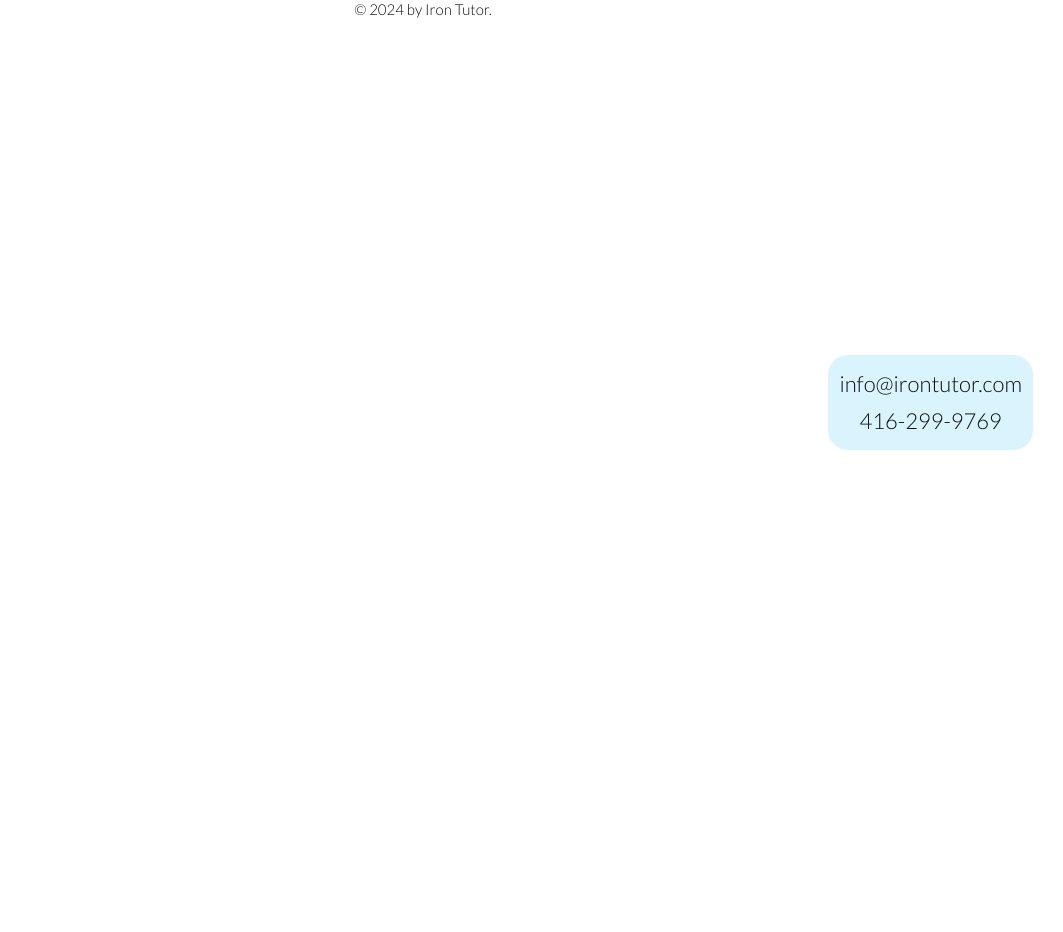
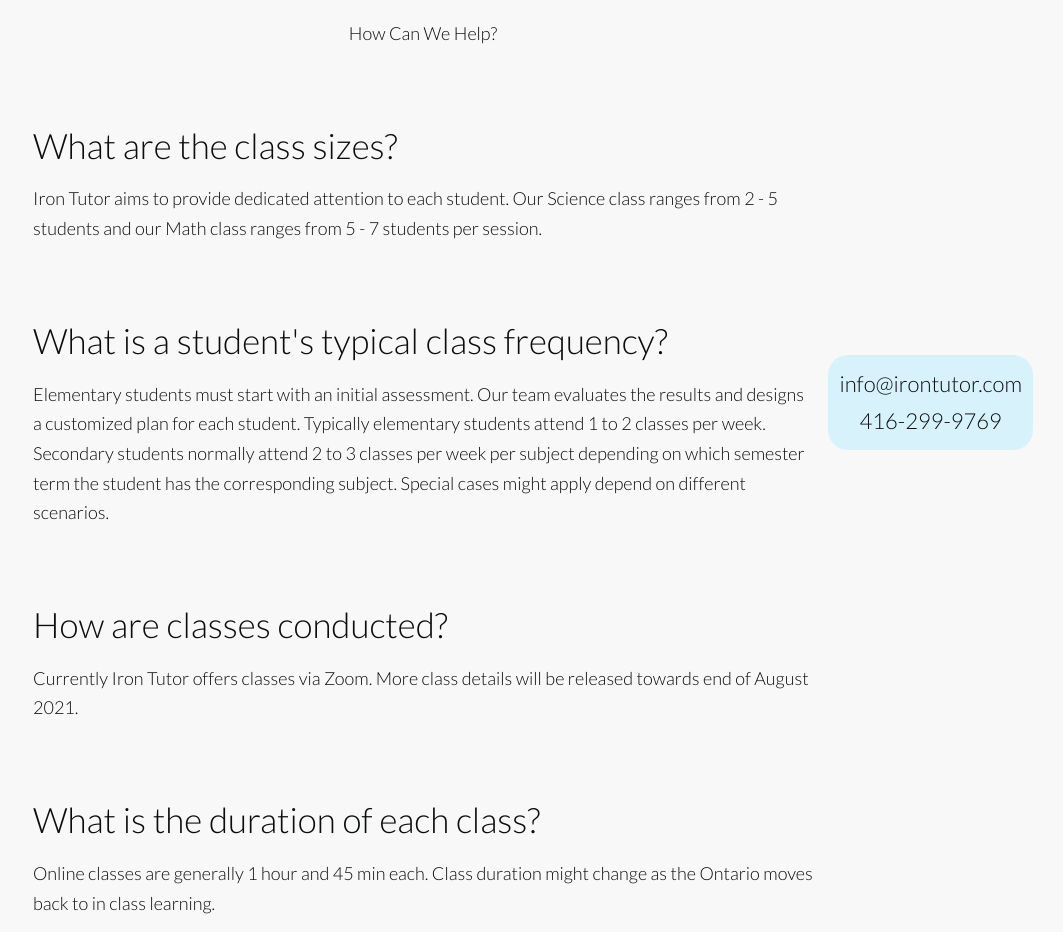
Before and after one commit to ceciaups/IronTutor, a React (Vite) app: page /faq in a window 1280 px wide. Shown: the part 320-1252 px from the top of the page, without its empty margins (217-1280 px from the left). Before the commit the page ends 800 px from the top, so only its background shows below. Built offline with nearby package versions, Linux system fonts and the light colour scheme.

Commit message:
Update faq page styles

```diff
--- a/src/App.css
+++ b/src/App.css
@@ -42,7 +42,7 @@
 }
 h1 {
   font-weight: 400;
-  font-size: var(--size-xxl);
+  font-size: 72px;
 }
 h2 {
   font-weight: 300;
@@ -50,6 +50,10 @@
   font-size: var(--size-xl);
 }
 h3 {
+  font-weight: 300;
+  font-size: 35px;
+}
+h4 {
   font-weight: 300;
   font-size: var(--size-l);
 }
@@ -63,7 +67,7 @@
   color: var(--gary090);
 }
 :root {
-  --size-xxl: 72px;
+  --size-xxl: 68px;
   --size-xl: 40px;
   --size-l: 28px;
   --size-m: 22px;
@@ -83,6 +87,7 @@
   --courses-height: 500px;
   --courses-width: 462px;
   --quotes-width: 472px;
+  --faq-width: 780px;
   --flex-gap: 10px;
   --gray000: #B7B7B7;
   --gray010: rgb(219, 219, 219, 0.2);
@@ -447,7 +452,27 @@
 }
 
 /* 7. FAQ STYLES */
-
+#sec-faq {
+  background-color: var(--gray010);
+  padding: var(--size-xxl);
+  display: flex;
+  flex-flow: column nowrap;
+  gap: var(--size-xxl);
+  align-items: center;
+  line-height: 1.65;
+}
+.faq {
+  display: flex;
+  flex-flow: column nowrap;
+  gap: var(--flex-gap);
+}
+.faq-question {
+  text-align: left;
+  width: var(--faq-width);
+}
+.faq p {
+  font-size: var(--size-xs);
+}
 
 /* 8. FOOTER STYLES */
 footer {
@@ -459,5 +484,4 @@
   line-height: 1.75;
 }
 
-
 /* 9. MEDIA QUERIES */
--- a/src/components/Courses.jsx
+++ b/src/components/Courses.jsx
@@ -4,7 +4,7 @@
       <h2>COURSES</h2>
       <div className="courses">
         <div className="courses-info">
-          <h3>Mathematics</h3>
+          <h4>Mathematics</h4>
           <p>Iron Tutor has two streams for Mathematics. For Grade 2 to Grade 8 students, we offer continuous practice materials on arithmetic skills to prepare solid foundations.  For high school students, we offer simplified but efficient studying methods as well as tests/exams preparation to maximize report card results.</p>
         </div>
         <img src="public/math.jpg"/>
@@ -12,13 +12,13 @@
       <div className="courses">
         <img src="public/chem.jpg"/>
         <div className="courses-info" id="courses-info-2">
-          <h3>Science</h3>
+          <h4>Science</h4>
           <p>With STEM (Science, Technology, Engineering, Mathematics) being the most important profession in the market today. Iron Tutor has expanded their coverage to Physics and Chemistry in Grade 11, 12 and University Transition. We cover the full Ontario Curriculum on these subjects and provide additional material for better preparation of University in Science and Engineering disciplines.</p>
         </div>
       </div>
       <div className="courses">
         <div className="courses-info">
-          <h3>English</h3>
+          <h4>English</h4>
           <p>We are currently revising our English curriculum. Stay tuned for more updates.</p>
         </div>
         <img src="public/eng.jpg"/>
--- a/src/components/FAQ.jsx
+++ b/src/components/FAQ.jsx
@@ -1,9 +1,30 @@
-import {useState, useEffect} from "react";
-
 export default function FAQ() {
   return (
     <section id="sec-faq">
-
+      <div className="faq">
+        <h2>FREQUENTLY ASKED QUESTIONS</h2>
+        <p>How Can We Help?</p>
+      </div>
+      <div className="faq faq-question">
+        <h3>What are the class sizes?</h3>
+        <p>Iron Tutor aims to provide dedicated attention to each student. Our Science class ranges from 2 - 5 students and our Math class ranges from 5 - 7 students per session.</p>
+      </div>
+      <div className="faq faq-question">
+        <h3>What is a student's typical class frequency?</h3>
+        <p>Elementary students must start with an initial assessment. Our team evaluates the results and designs a customized plan for each student. Typically elementary students attend 1 to 2 classes per week. Secondary students normally attend 2 to 3 classes per week per subject depending on which semester term the student has the corresponding subject. Special cases might apply depend on different scenarios.</p>
+      </div>
+      <div className="faq faq-question">
+        <h3>How are classes conducted?</h3>
+        <p>Currently Iron Tutor offers classes via Zoom. More class details will be released towards end of August 2021.</p>
+      </div>
+      <div className="faq faq-question">
+        <h3>What is the duration of each class?</h3>
+        <p>Online classes are generally 1 hour and 45 min each. Class duration might change as the Ontario moves back to in class learning.</p>
+      </div>
+      <div className="faq faq-question">
+        <h3>Are you a franchise?</h3>
+        <p>No we are not, and we will not be! Our focus is to develop the students in the community to prepare them for post secondary studies in an unique way. For Iron Tutor, It's always QUALITY OVER QUANTITY for us.</p>
+      </div>
     </section>
   )
 }
--- a/src/components/Home.jsx
+++ b/src/components/Home.jsx
@@ -21,21 +21,21 @@
           <div className="home-pros home-pros1">
             <img src="public/home1.jpg" alt="Improved Results"/>
             <div>
-              <h3>Improved Results</h3>
+              <h4>Improved Results</h4>
               <p>The Alumni of our Academy not only<br/>go to major renowned<br/>Universities/Colleges in North<br/>America, they're more prepared and<br/>transitioned better into the next level<br/>due to the solid foundation they have<br/>built through us.</p>
             </div>
           </div>
           <div className="home-pros home-pros2">
             <img src="public/home2.jpg" alt="Friendly Staff"/>
             <div>
-              <h3>Friendly Staff</h3>
+              <h4>Friendly Staff</h4>
               <p>All of our staff are academically<br/>strong and caring. We are excited to<br/>help with any questions, so feel free<br/>to seek assistance.</p>
             </div>
           </div>
           <div className="home-pros home-pros3">
             <img src="public/home3.jpg" alt="Trusted Teaching Methods"/>
             <div>
-              <h3>Trusted Teaching Methods</h3>
+              <h4>Trusted Teaching Methods</h4>
               <p>Our mission is to provide simplified<br/>but efficient lessons that maintain all<br/>the necessary detail of every course.<br/>We build a customized plan to best<br/>fit the learning curve htmlFor every<br/>student. WE BELIEVE NO ONE IS<br/>EXACTLY THE SAME.</p>
             </div>
           </div>
--- a/src/components/Inspiration.jsx
+++ b/src/components/Inspiration.jsx
@@ -4,13 +4,13 @@
   return (
     <section id="sec-inspiration">
       <h2>Inspiring Quotes</h2>
-      <div class="quotes-wrapper">
-        <div class="quotes quotes-left">
+      <div className="quotes-wrapper">
+        <div className="quotes quotes-left">
           <img src="public/steve.jpg"/>
           <img src="public/tom.png"/>
           <img src="public/quote.jpg"/>
         </div>
-        <div class="quotes quotes-right">
+        <div className="quotes quotes-right">
           <img src="public/albert.jpg"/>
           <img src="public/alan.jpg"/>
           <img src="public/ali.jpg"/>
```
